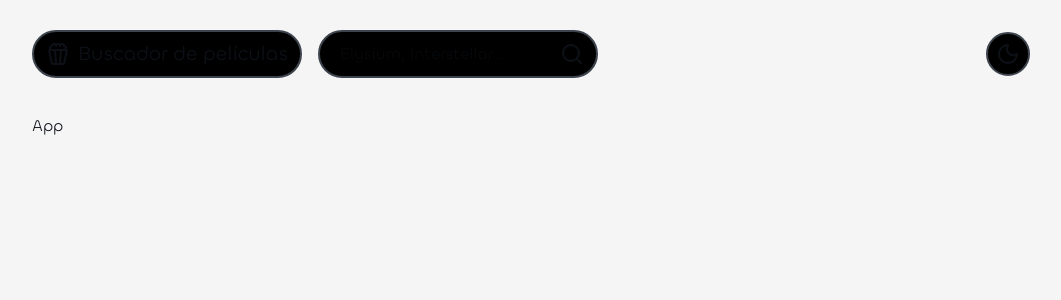
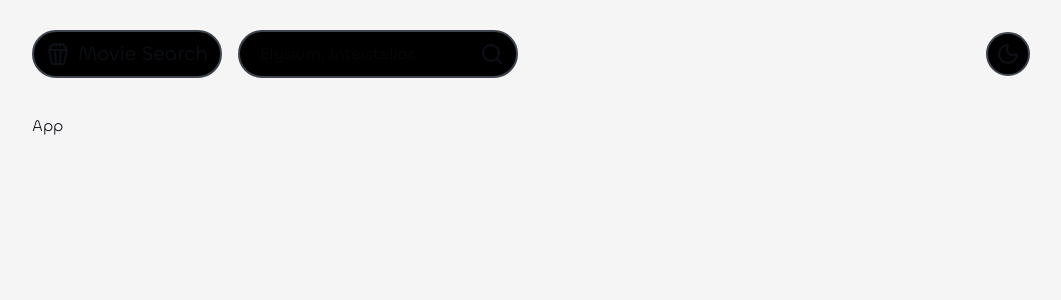
Before and after one commit to Juankyyy/react-prueba-tecnica-movie-search, a React (Vite) app: page / in a window 1280 px wide. Shown: the top 300 px of the page, without its empty margins (108-1169 px from the left). Built offline with nearby package versions, Linux system fonts and the light colour scheme.

Commit message:
feat: change text to english

```diff
--- a/index.html
+++ b/index.html
@@ -1,10 +1,10 @@
-<!doctype html>
+<!DOCTYPE html>
 <html lang="en">
   <head>
     <meta charset="UTF-8" />
     <link rel="icon" type="image/svg+xml" href="/favicon.svg" />
     <meta name="viewport" content="width=device-width, initial-scale=1.0" />
-    <title>Buscador de películas</title>
+    <title>Movie Search</title>
   </head>
   <body>
     <div id="root"></div>
--- a/src/components/Navbar/Logo.jsx
+++ b/src/components/Navbar/Logo.jsx
@@ -6,7 +6,7 @@ export const Logo = () => {
   return (
     <div className="flex h-navbar-items items-center gap-2 bg-black border-border border-2 p-2 px-3 rounded-full">
       <Popcorn />
-      <h1 className="text-xl">Buscador de películas</h1>
+      <h1 className="text-xl">Movie Search</h1>
     </div>
   );
 };
```
